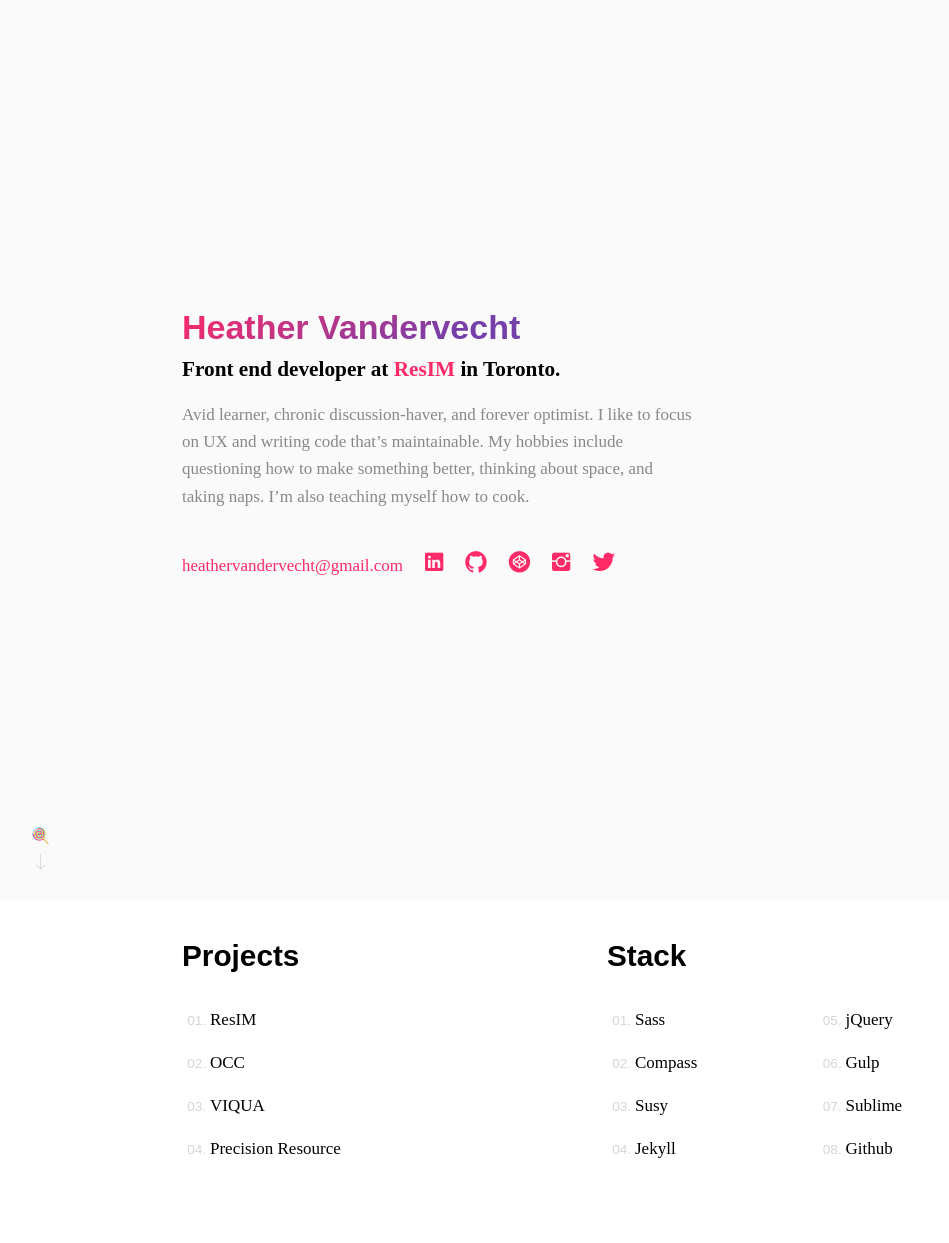
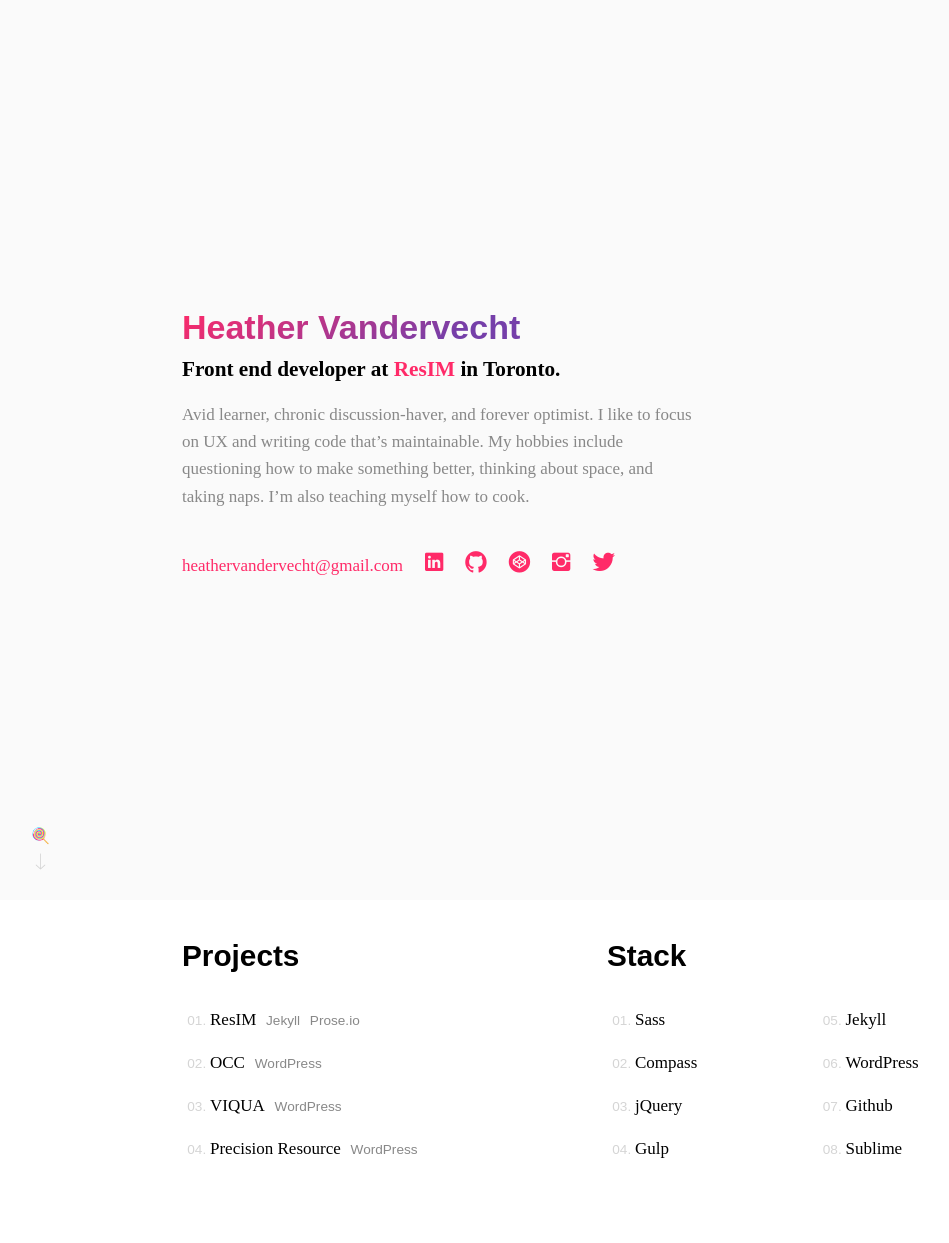
Before and after one commit to heathervv/portfolio-2016, a Jekyll site: the page built from index.html, in a window 1280 px wide. Shown: the whole page, without its empty margins (33-982 px from the left). Built offline with Jekyll 4.4.1, drawn with Linux system fonts in a browser that asks for light colours; some web fonts are replaced.

Commit message:
Updating portfolio

```diff
--- a/_includes/details.html
+++ b/_includes/details.html
@@ -4,24 +4,37 @@
             <h2 class="details__title">Projects</h2>
             <ol class="details__list">
                 <li class="details__link">
-                    <h4>
-                        <a class="details__project" target="_blank" href="http://res.im">ResIM</a>
+                    <h4 class="details__project">
+                        <a target="_blank" href="http://res.im">ResIM</a>
                     </h4>
+                    <ul class="tags">
+                        <li>Jekyll</li>
+                        <li>Prose.io</li>
+                    </ul>
                 </li>
                 <li class="details__link">
-                    <h4>
-                        <a class="details__project" target="_blank" href="http://ontarioclimate.org">OCC</a>
+                    <h4 class="details__project">
+                        <a target="_blank" href="http://ontarioclimate.org">OCC</a>
                     </h4>
+                    <ul class="tags">
+                        <li>WordPress</li>
+                    </ul>
                 </li>
                 <li class="details__link">
-                    <h4>
-                        <a class="details__project" target="_blank" href="http://www.viqua.com/">VIQUA</a>
+                    <h4 class="details__project">
+                        <a target="_blank" href="http://www.viqua.com/">VIQUA</a>
                     </h4>
+                    <ul class="tags">
+                        <li>WordPress</li>
+                    </ul>
                 </li>
                 <li class="details__link">
-                    <h4>
-                        <a class="details__project" target="_blank" href="http://precisionresource.com">Precision Resource</a>
+                    <h4 class="details__project">
+                        <a target="_blank" href="http://precisionresource.com">Precision Resource</a>
                     </h4>
+                    <ul class="tags">
+                        <li>WordPress</li>
+                    </ul>
                 </li>
             </ol>
         </div>
@@ -30,43 +43,43 @@
             <div class="details--column">
                 <ol class="details__list">
                     <li class="details__link">
-                        <h4>
-                            <a class="details__project" target="_blank" href="http://sass-lang.com/">Sass</a>
+                        <h4 class="details__project">
+                            <a target="_blank" href="http://sass-lang.com/">Sass</a>
                         </h4>
                     </li>
                     <li class="details__link">
-                        <h4>
-                            <a class="details__project" target="_blank" href="http://compass-style.org/">Compass</a>
+                        <h4 class="details__project">
+                            <a target="_blank" href="http://compass-style.org/">Compass</a>
                         </h4>
                     </li>
                     <li class="details__link">
-                        <h4>
-                            <a class="details__project" target="_blank" href="http://susy.oddbird.net/">Susy</a>
+                        <h4 class="details__project">
+                            <a target="_blank" href="https://jquery.com/">jQuery</a>
                         </h4>
                     </li>
                     <li class="details__link">
-                        <h4>
-                            <a class="details__project" target="_blank" href="http://jekyllrb.com/">Jekyll</a>
+                        <h4 class="details__project">
+                            <a target="_blank" href="http://gulpjs.com/">Gulp</a>
                         </h4>
                     </li>
                     <li class="details__link">
-                        <h4>
-                            <a class="details__project" target="_blank" href="https://jquery.com/">jQuery</a>
+                        <h4 class="details__project">
+                            <a target="_blank" href="http://jekyllrb.com/">Jekyll</a>
                         </h4>
                     </li>
                     <li class="details__link">
-                        <h4>
-                            <a class="details__project" target="_blank" href="http://gulpjs.com/">Gulp</a>
+                        <h4 class="details__project">
+                            <a target="_blank" href="https://wordpress.org/">WordPress</a>
                         </h4>
                     </li>
                     <li class="details__link">
-                        <h4>
-                            <a class="details__project" target="_blank" href="http://www.sublimetext.com/">Sublime</a>
+                        <h4 class="details__project">
+                            <a target="_blank" href="http://github.com">Github</a>
                         </h4>
                     </li>
                     <li class="details__link">
-                        <h4>
-                            <a class="details__project" target="_blank" href="http://github.com">Github</a>
+                        <h4 class="details__project">
+                            <a target="_blank" href="http://www.sublimetext.com/">Sublime</a>
                         </h4>
                     </li>
                 </ol>
```
Also changed, not shown: _sass/layout/_details.scss (+15 -1 lines), css/main.css, 1 other file.
